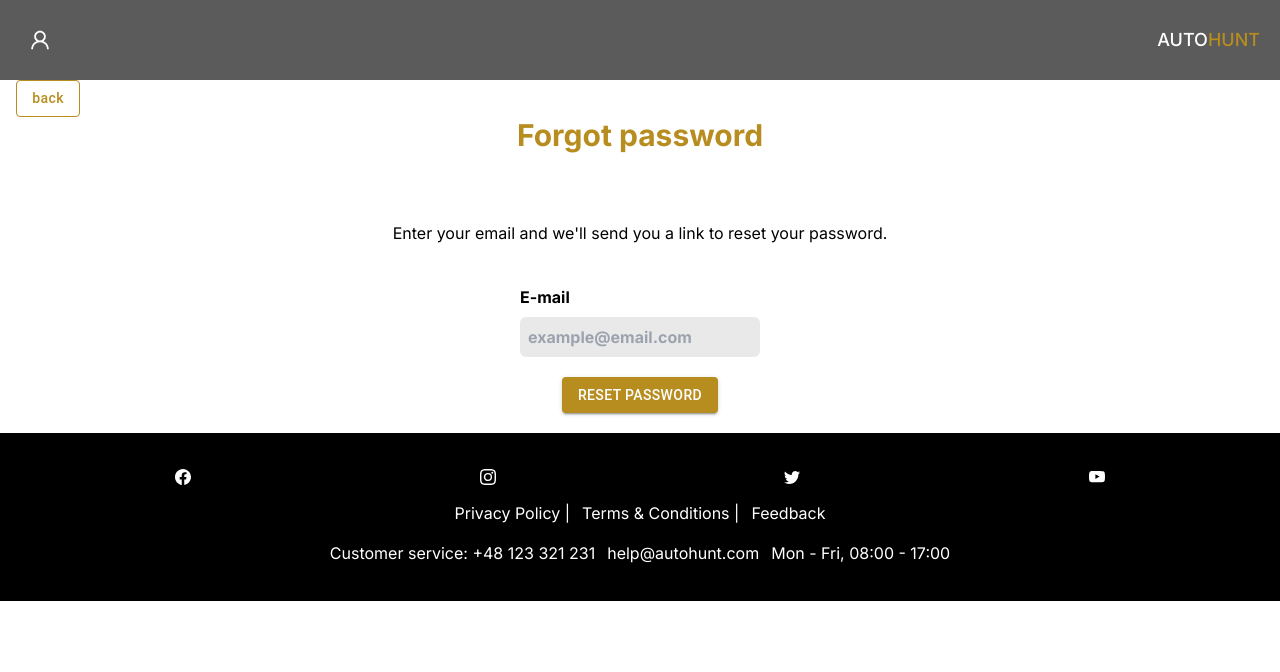
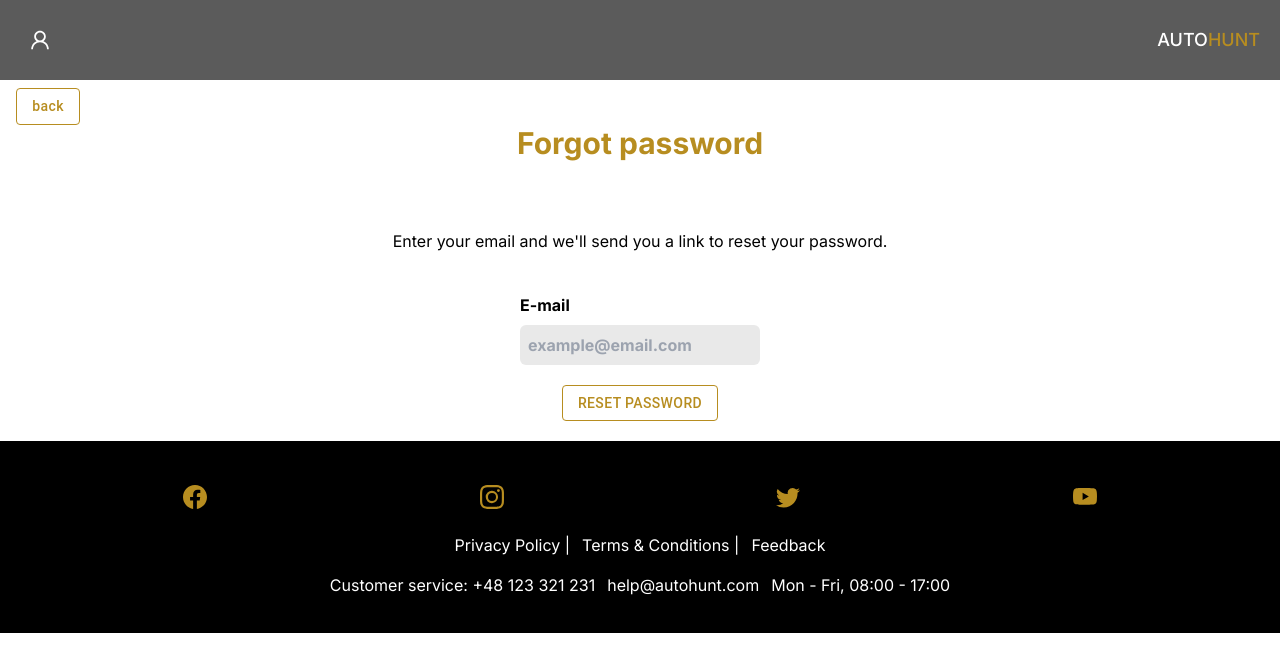
Before and after one commit to Pi0t3r/AutoHunt, a Next.js app: page /register/forgot in a window 1280 px wide. Shown: the top 672 px of the page. Built offline with nearby package versions, Linux system fonts and the light colour scheme.

Commit message:
Change contained button to outlined;added iconButton to Footer.tsx;deleted props scale from Navigation;

```diff
--- a/app/advert/[id]/page.tsx
+++ b/app/advert/[id]/page.tsx
@@ -44,18 +44,20 @@ function Advert() {
         <div className="m-4 flex flex-row flex-wrap items-center justify-start">
           <p>Something wrong with this advert?</p>
           <Button
-            variant="contained"
+            variant="outlined"
             onClick={handleReportClick}
             sx={{
               letterSpacing: '1px',
-              fontWeight: 'bold',
+              fontWeight: 'medium',
               fontSize: '10px',
-              background: '#b78d20',
+              borderColor: '#b78d20',
+              color: '#b78d20',
               marginLeft: 2,
               transition: 'scale .5s',
               ':hover': {
-                backgroundColor: '#a67c10',
+                background: 'none',
                 scale: '1.1',
+                borderColor: '#b78d20',
               },
             }}
           >
--- a/app/register/forgot/page.tsx
+++ b/app/register/forgot/page.tsx
@@ -4,7 +4,7 @@ import Link from 'next/link';
 export default function Forgot() {
   return (
     <main className="mt-20">
-      <header>
+      <header className="pt-2">
         <nav>
           <Link href="/register" className="p-4">
             <Button
@@ -13,8 +13,13 @@ export default function Forgot() {
                 borderColor: '#b78d20',
                 color: '#b78d20',
                 textTransform: 'lowercase',
-
-                ':hover': { borderColor: '#a67c10', color: '#b78d20' },
+                transition:'scale .5s',
+                ':hover': {
+                  borderColor: '#a67c10',
+                  color: '#b78d20',
+                  background: 'none',
+                  scale:'1.1'
+                },
               }}
             >
               Back
@@ -43,15 +48,17 @@ export default function Forgot() {
           </label>
           <Button
             type="submit"
-            variant="contained"
+            variant="outlined"
             sx={{
-              backgroundColor: '#b78d20',
+              borderColor: '#b78d20',
+              color: '#b78d20',
               transition: 'scale .5s',
               margin: 'auto',
               width: 'fit-content',
               ':hover': {
                 scale: '1.1',
-                backgroundColor: '#b78d20',
+                borderColor: '#b78d20',
+                background: 'none',
               },
             }}
           >
--- a/components/footer/Footer.tsx
+++ b/components/footer/Footer.tsx
@@ -1,6 +1,7 @@
 import { ReactNode } from 'react';
 import { BsFacebook, BsInstagram, BsTwitter, BsYoutube } from 'react-icons/bs';
 import { ONE_VALUE } from '@/constants';
+import IconButton from '@mui/material/IconButton';
 const footerLinks = [
   {
     value: 'Privacy Policy',
@@ -66,13 +67,16 @@ export default function Footer() {
             key={index}
             className="hover:scale-125 transition duration-300 cursor-pointer"
           >
-            {value}
+            <IconButton sx={{ color: '#b78d20' }}>{value}</IconButton>
           </li>
         ))}
       </List>
       <List justify="center">
         {footerLinks.map(({ value }, index) => (
-          <li key={index}>
+          <li
+            key={index}
+            className="hover:scale-110 cursor-pointer transition duration-300"
+          >
             <span>
               {value}
               {index < footerLinks.length - ONE_VALUE && ' | '}
--- a/components/navbar/LoggedInNavbar.tsx
+++ b/components/navbar/LoggedInNavbar.tsx
@@ -45,7 +45,13 @@ const LoggedInNabar = () => {
         <span className="text-main font-medium italic"> {userName}</span>
       </p>
       <nav className="hidden md:block w-3/4">
-        <Navigation gap="x" onClick={handleLogout} flex="row" color="white" margin='mx' scale='scale-x' />
+        <Navigation
+          gap="x"
+          onClick={handleLogout}
+          flex="row"
+          color="white"
+          margin="mx"
+        />
       </nav>
 
       <div
--- a/components/navbar/Navigation.tsx
+++ b/components/navbar/Navigation.tsx
@@ -23,13 +23,22 @@ const buttonLink = [
   },
 ];
 
-export const Navigation = ({ flex, gap, onClick, color, margin,scale }: NavigationProps) => {
+export const Navigation = ({
+  flex,
+  gap,
+  onClick,
+  color,
+  margin,
+}: NavigationProps) => {
   return (
     <ul
       className={`flex flex-${flex} gap-${gap}-3 items-center justify-between w-full h-full `}
     >
       {buttonLink.map(({ title, link, icon }, index) => (
-        <li key={index} className={`hover:${scale}-110 transition-all hover:${margin}-2`}>
+        <li
+          key={index}
+          className={`hover:scale-110 transition-all hover:${margin}-2`}
+        >
           <Link href={link}>
             <Button
               variant="outlined"
@@ -40,8 +49,8 @@ export const Navigation = ({ flex, gap, onClick, color, margin,scale }: Navigati
                 fontWeight: 'medium',
                 fontSize: '10px',
                 borderColor: '#b78d20',
-                color: {color},
-                ':hover': { borderColor: '#a67c10' },
+                color: { color },
+                ':hover': { borderColor: '#a67c10', background: 'none' },
               }}
             >
               {title}
--- a/components/sidebar/page.tsx
+++ b/components/sidebar/page.tsx
@@ -31,7 +31,6 @@ const Sidebar = () => {
       </header>
       <nav className="h-52 mt-10">
         <Navigation
-        scale='scale-y'
           gap="y"
           onClick={handleLogout}
           flex="col"
--- a/types/ComponentTypes.ts
+++ b/types/ComponentTypes.ts
@@ -45,5 +45,4 @@ export interface NavigationProps {
   onClick: () => void;
   color: string;
   margin: string;
-  scale:string
 }
```
